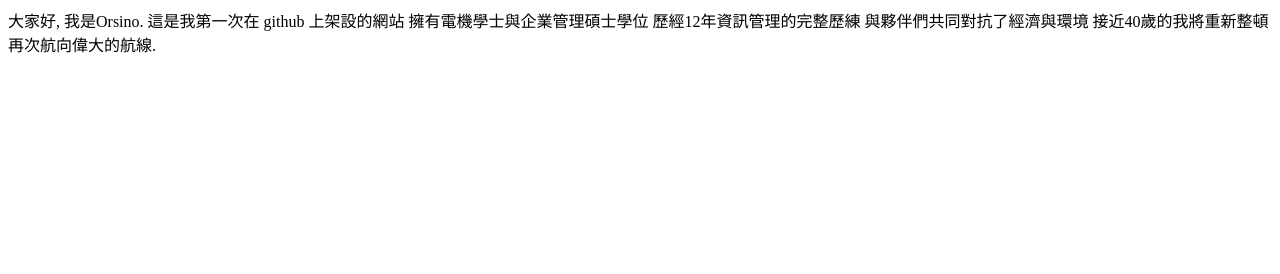
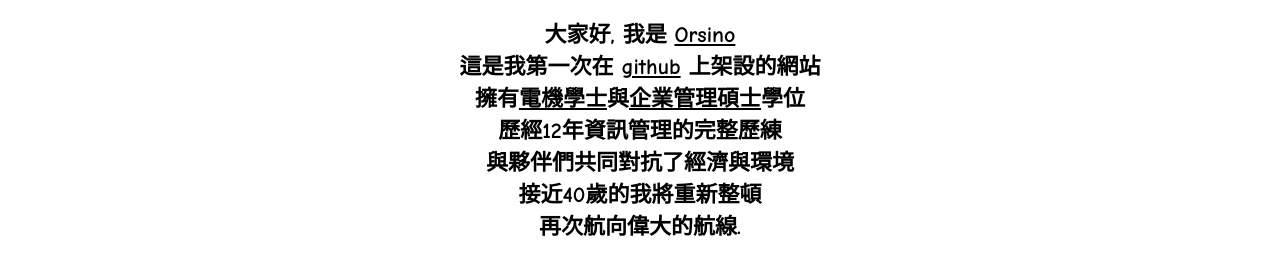
Before and after one commit to orsinobbb/website, a plain HTML site: page index.html in a window 1280 px wide. Drawn offline with Linux system fonts and the light colour scheme.

Commit message:
Update index.html

```diff
--- a/index.html
+++ b/index.html
@@ -4,12 +4,13 @@
         <title>Hello world ! </title>
     </head>
     <body>
-           	大家好, 我是Orsino.
-		這是我第一次在 github 上架設的網站
-		擁有電機學士與企業管理碩士學位
-		歷經12年資訊管理的完整歷練
-		與夥伴們共同對抗了經濟與環境
-		接近40歲的我將重新整頓
-		再次航向偉大的航線.
+           	<p style="text-align:center"><span style="font-size:22px"><span style="font-family:Comic Sans MS,cursive"><strong>大家好, 我是 <u>Orsino</u><br />
+這是我第一次在 <u>github</u> 上架設的網站<br />
+擁有<u>電機學士</u>與<u>企業管理碩士</u>學位<br />
+歷經12年資訊管理的完整歷練<br />
+與夥伴們共同對抗了經濟與環境<br />
+接近40歲的我將重新整頓<br />
+再次航向偉大的航線.</strong></span></span><br />
+&nbsp;</p>
     </body>
 </html>
```
